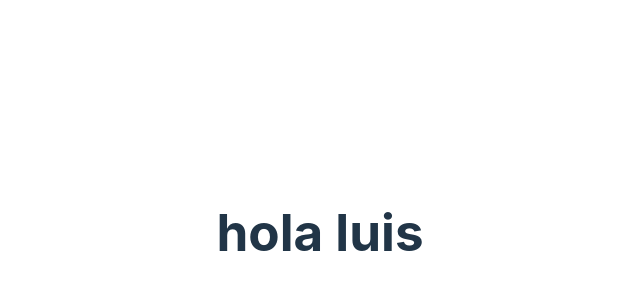
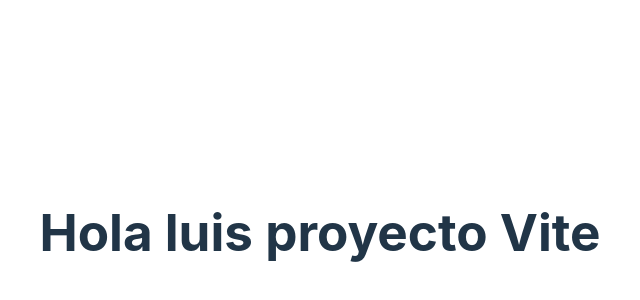
Before and after one commit to luismagnum/arepasvzla, a React (Vite) app: page / in a window 1280 px wide. Shown: the part 168-468 px from the top of the page, without its empty margins (320-960 px from the left). Built offline with nearby package versions, Linux system fonts and the light colour scheme.

Commit message:
changes title

```diff
--- a/src/App.jsx
+++ b/src/App.jsx
@@ -2,7 +2,7 @@
 function App() {
   return (
       <div>
-       <h1>hola luis</h1>
+       <h1>Hola luis proyecto Vite</h1>
     </div>
   )
 }
```
